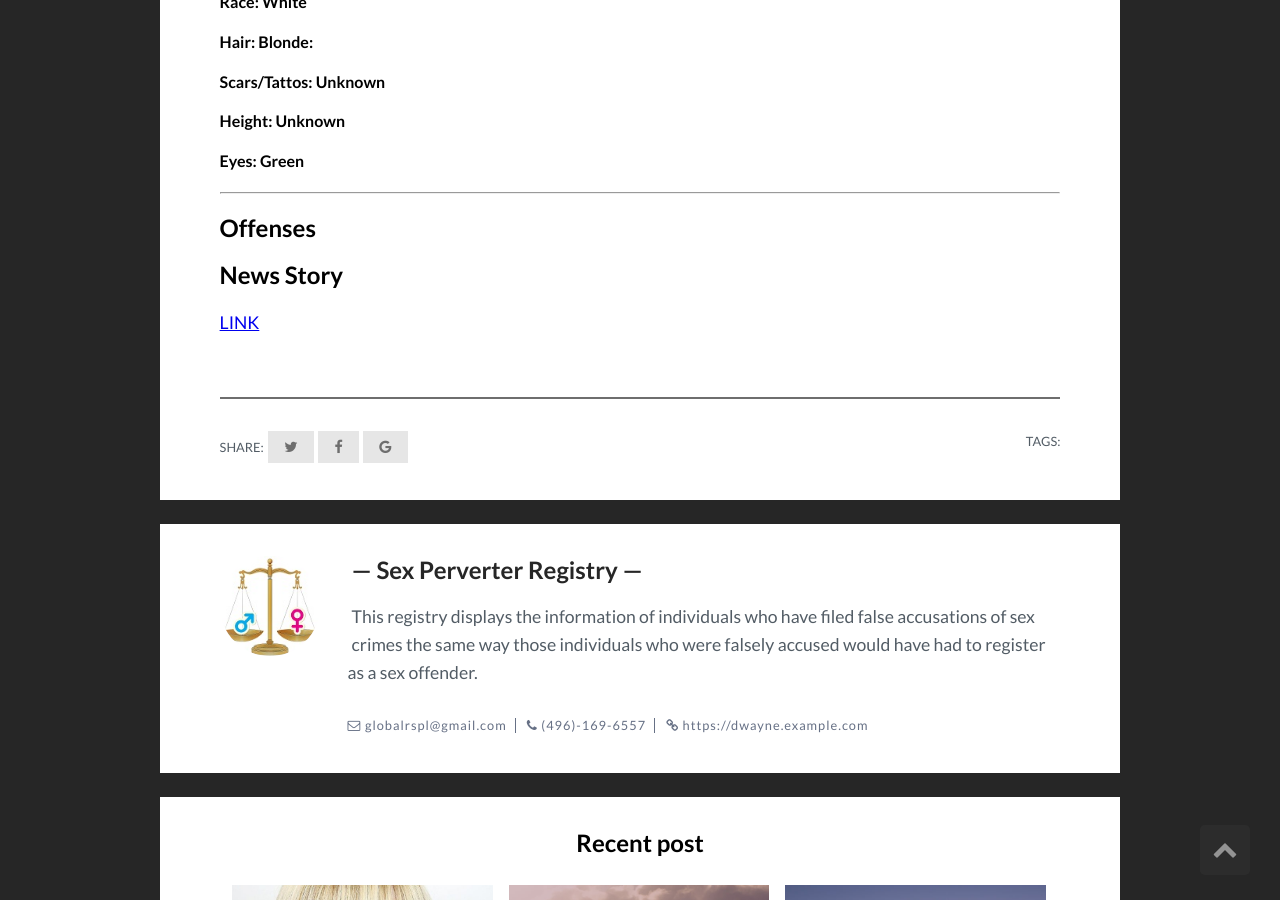
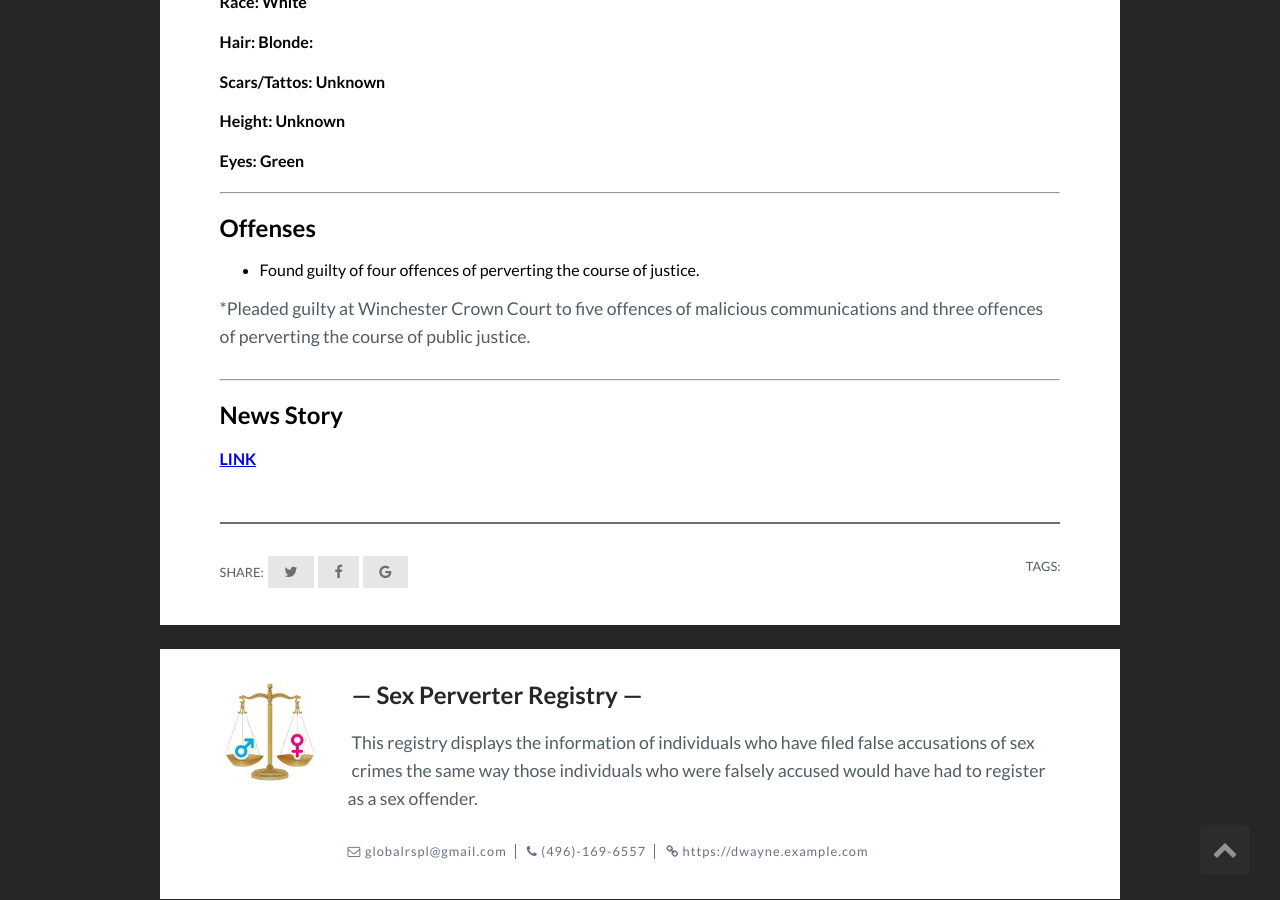
Before and after one commit to 3quality4all/519962test2, a Jekyll site: the page built from _posts/2017-07-03-the-wonderful-himalayan.markdown, in a window 1280 px wide and 900 px high, scrolled down 1011 px. Built offline with Jekyll 4.4.1, drawn with Linux system fonts in a browser that asks for light colours; comment, search, counter and statistics services are not loaded.

Commit message:
Update 2017-07-03-the-wonderful-himalayan.markdown

```diff
--- a/_posts/2017-07-03-the-wonderful-himalayan.markdown
+++ b/_posts/2017-07-03-the-wonderful-himalayan.markdown
@@ -19,6 +19,10 @@ _________________________________________________________
 #### Eyes:          Green
 ________________________________________________________
 ## **Offenses**
+* Found guilty of four offences of perverting the course of justice.
 
+*Pleaded guilty at Winchester Crown Court to five offences of malicious communications and three offences of perverting the course of public justice.
+
+_______________________________________________________
 ## **News Story**
-[LINK](http://www.bbc.com/news/uk-england-wiltshire-41692026)
+#### [LINK](http://www.bbc.com/news/uk-england-wiltshire-41692026)
```
